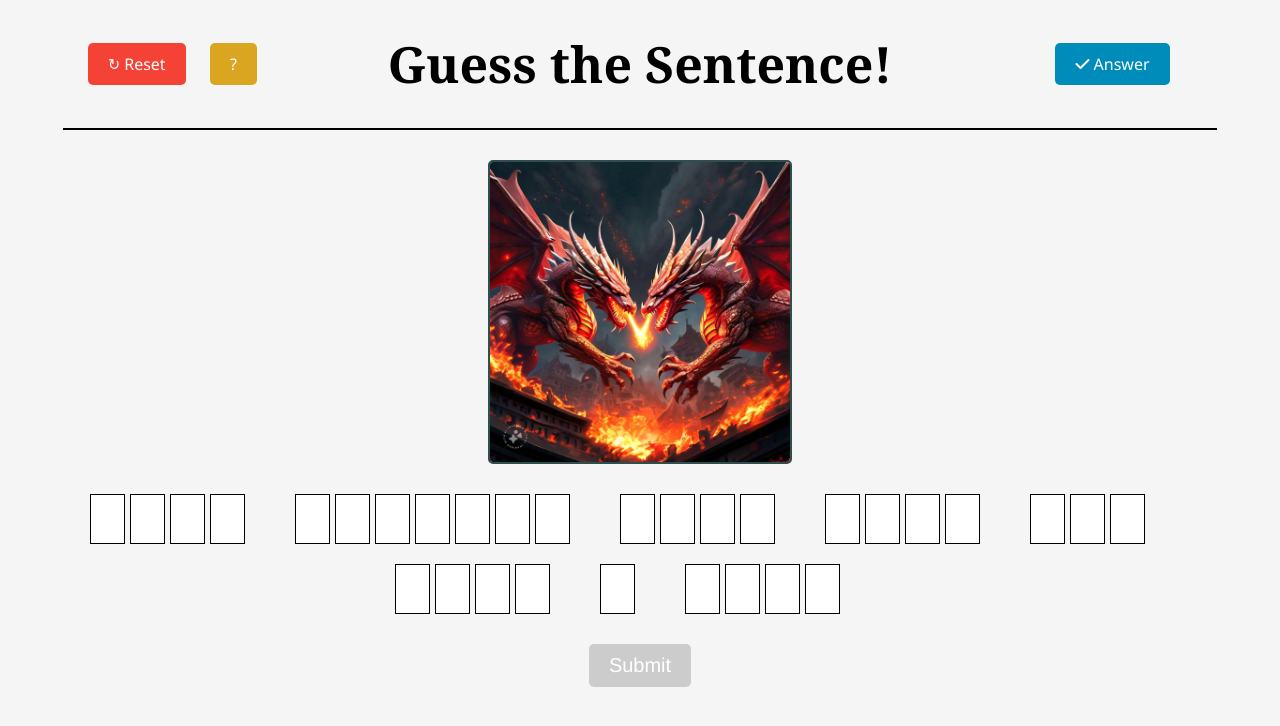
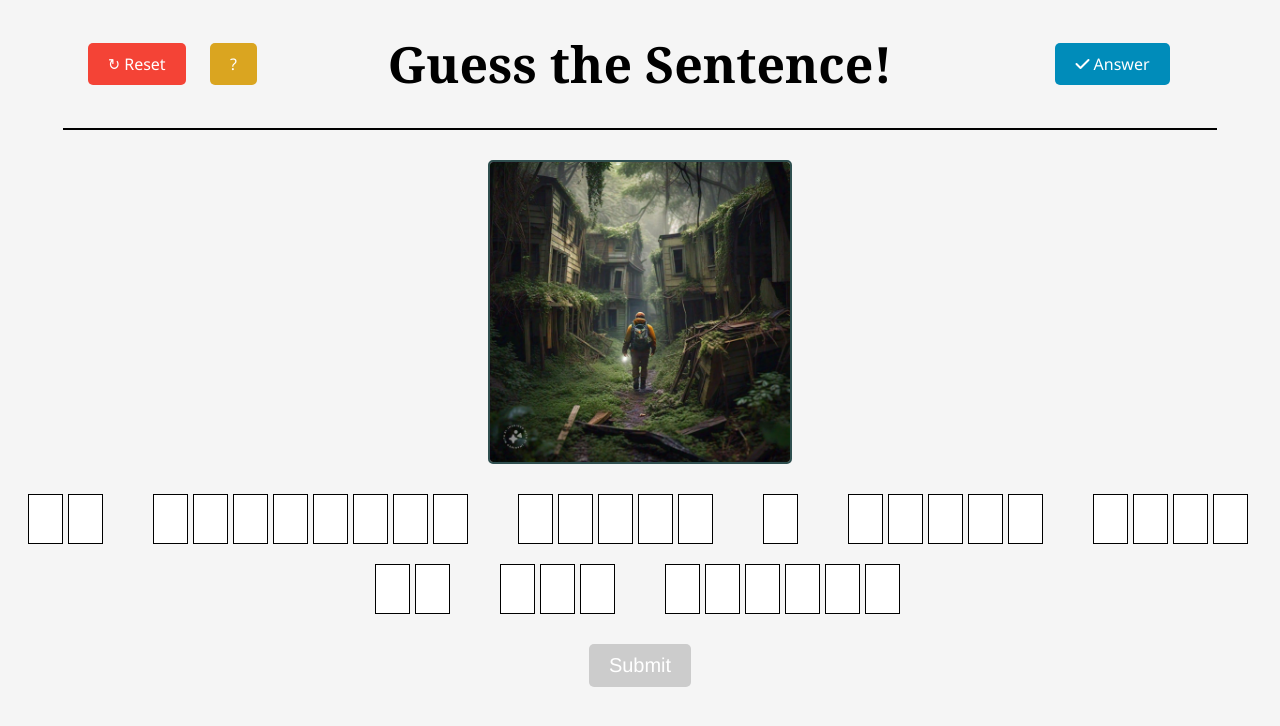
Before and after one commit to onebione/onebione.github.io, a plain HTML site: page idea1/Section 3/AI_Images.html in a window 1280 px wide. Drawn offline with Linux system fonts and the light colour scheme.

Commit message:
another one

```diff
--- a/idea1/Section 3/AI_Images.html
+++ b/idea1/Section 3/AI_Images.html
@@ -44,7 +44,7 @@
     </div>
     <hr class="divider">
     <div class="gallery">
-        <img src="WhatsApp Image 2024-07-25 at 11.05.14 AM.jpeg" alt="Image">
+        <img src="WhatsApp Image 2024-07-26 at 5.37.34 PM.jpeg" alt="Image">
     </div>
     <form id="textarea-form">
         <div class="sentence-seg" id="textarea-container"></div>
--- a/idea1/Section 3/main.js
+++ b/idea1/Section 3/main.js
@@ -2,7 +2,7 @@ import { createElementsFromSentence, resetSentence } from './elements.js';
 import { addEventListeners } from './events.js';
 import { initializeModal } from './modal.js';
 
-const sentence = "twin dragons blew fire all over a city";
+const sentence = "An explorer found a ghost town in the forest";
 
 document.addEventListener('DOMContentLoaded', () => {
     createElementsFromSentence(sentence);
```
Also changed, not shown: idea1/Section 3/WhatsApp Image 2024-07-25 at 11.05.14 AM.jpeg (deleted), idea1/Section 3/WhatsApp Image 2024-07-26 at 5.37.34 PM.jpeg (added).
